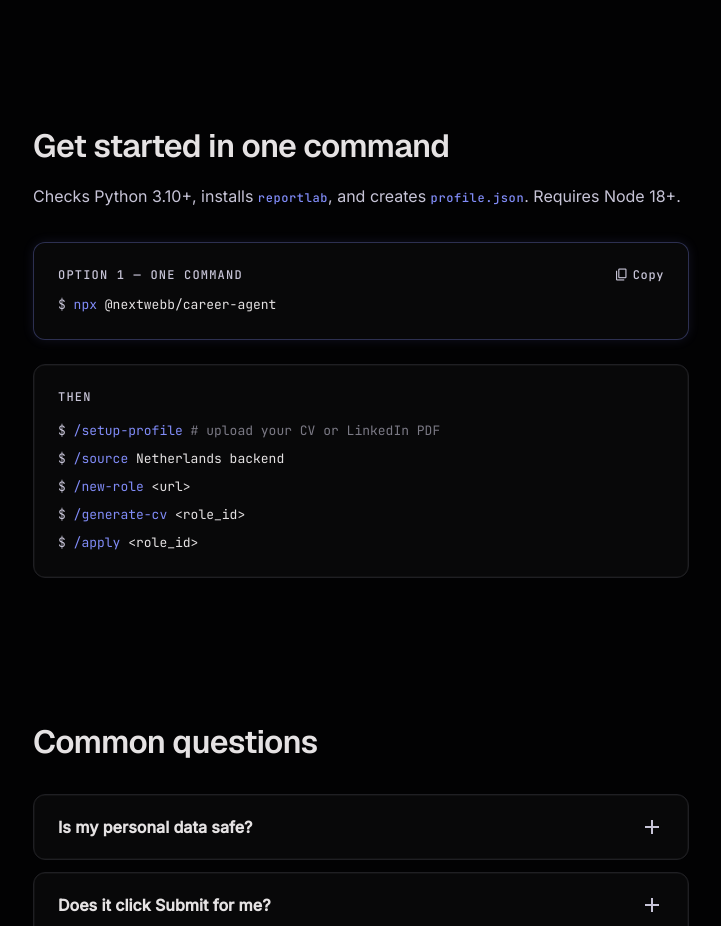
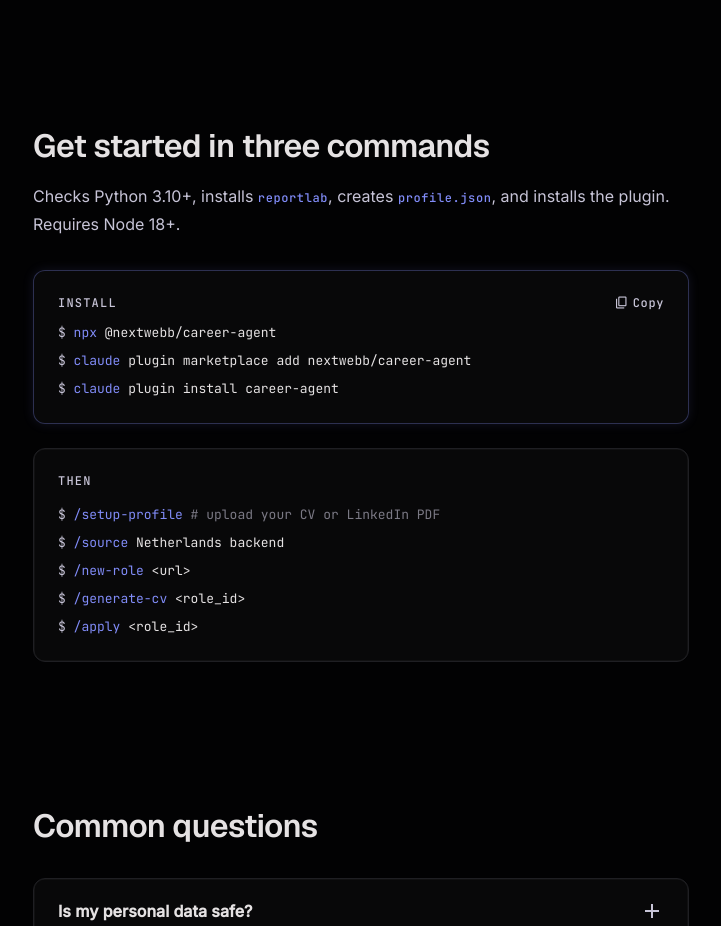
Before and after one commit to nextwebb/career-agent, a website: page docs/index.html in a window 1280 px wide. Shown: the part 4940-5866 px from the top of the page, without its empty margins (279-1000 px from the left). Drawn offline with nearby package versions, Linux system fonts and the light colour scheme.

Commit message:
fix: correct GH pages install section to show plugin install steps
The site's install section said "Get started in one command" with
only `npx @nextwebb/career-agent` visible, then jumped straight to
the slash commands. The two `claude plugin` steps were absent, and
the "Option 1" label was orphaned with no Option 2.

- Update heading to "Get started in three commands"
- Add `claude plugin marketplace add` and `claude plugin install`
  lines to the install code block
- Update copy button payload to include all three commands
- Remove the orphaned "Option 1" label
- Update subtitle to reflect what the three steps collectively do

```diff
--- a/docs/index.html
+++ b/docs/index.html
@@ -490,22 +490,24 @@
 
   <!-- INSTALL -->
   <section class="max-w-narrative-width mx-auto px-gutter mb-section-gap" id="install">
-    <h2 class="font-display text-h2-mobile md:text-h2 text-on-surface mb-4">Get started in one command</h2>
+    <h2 class="font-display text-h2-mobile md:text-h2 text-on-surface mb-4">Get started in three commands</h2>
     <p class="font-body text-body text-on-surface-variant mb-8">
-      Checks Python 3.10+, installs <code class="font-mono text-label text-safety-indigo">reportlab</code>, and creates <code class="font-mono text-label text-safety-indigo">profile.json</code>. Requires Node 18+.
+      Checks Python 3.10+, installs <code class="font-mono text-label text-safety-indigo">reportlab</code>, creates <code class="font-mono text-label text-safety-indigo">profile.json</code>, and installs the plugin. Requires Node 18+.
     </p>
 
     <div class="glass rounded-xl border border-safety-indigo/30 p-6 glow-indigo-sm mb-6">
       <div class="flex justify-between items-center mb-3">
-        <span class="font-mono text-label text-on-surface-variant uppercase tracking-widest">Option 1 &mdash; One command</span>
+        <span class="font-mono text-label text-on-surface-variant uppercase tracking-widest">Install</span>
         <button id="copy-npx"
-                onclick="navigator.clipboard.writeText('npx @nextwebb/career-agent').then(()=>{ this.textContent='Copied'; setTimeout(()=>{ this.innerHTML='<span class=\'material-symbols-outlined text-[15px]\'>content_copy</span> Copy'; },1500) })"
+                onclick="navigator.clipboard.writeText('npx @nextwebb/career-agent\nclaude plugin marketplace add nextwebb/career-agent\nclaude plugin install career-agent').then(()=>{ this.textContent='Copied'; setTimeout(()=>{ this.innerHTML='<span class=\'material-symbols-outlined text-[15px]\'>content_copy</span> Copy'; },1500) })"
                 class="flex items-center gap-1 font-mono text-label text-on-surface-variant hover:text-safety-indigo transition-colors">
           <span class="material-symbols-outlined text-[15px]">content_copy</span> Copy
         </button>
       </div>
-      <div class="font-mono text-terminal text-on-surface text-lg">
-        <span class="text-on-surface-variant">$ </span><span class="text-safety-indigo">npx</span> @nextwebb/career-agent
+      <div class="font-mono text-terminal text-on-surface space-y-2">
+        <div><span class="text-on-surface-variant">$ </span><span class="text-safety-indigo">npx</span> @nextwebb/career-agent</div>
+        <div><span class="text-on-surface-variant">$ </span><span class="text-safety-indigo">claude</span> plugin marketplace add nextwebb/career-agent</div>
+        <div><span class="text-on-surface-variant">$ </span><span class="text-safety-indigo">claude</span> plugin install career-agent</div>
       </div>
     </div>
 
```
